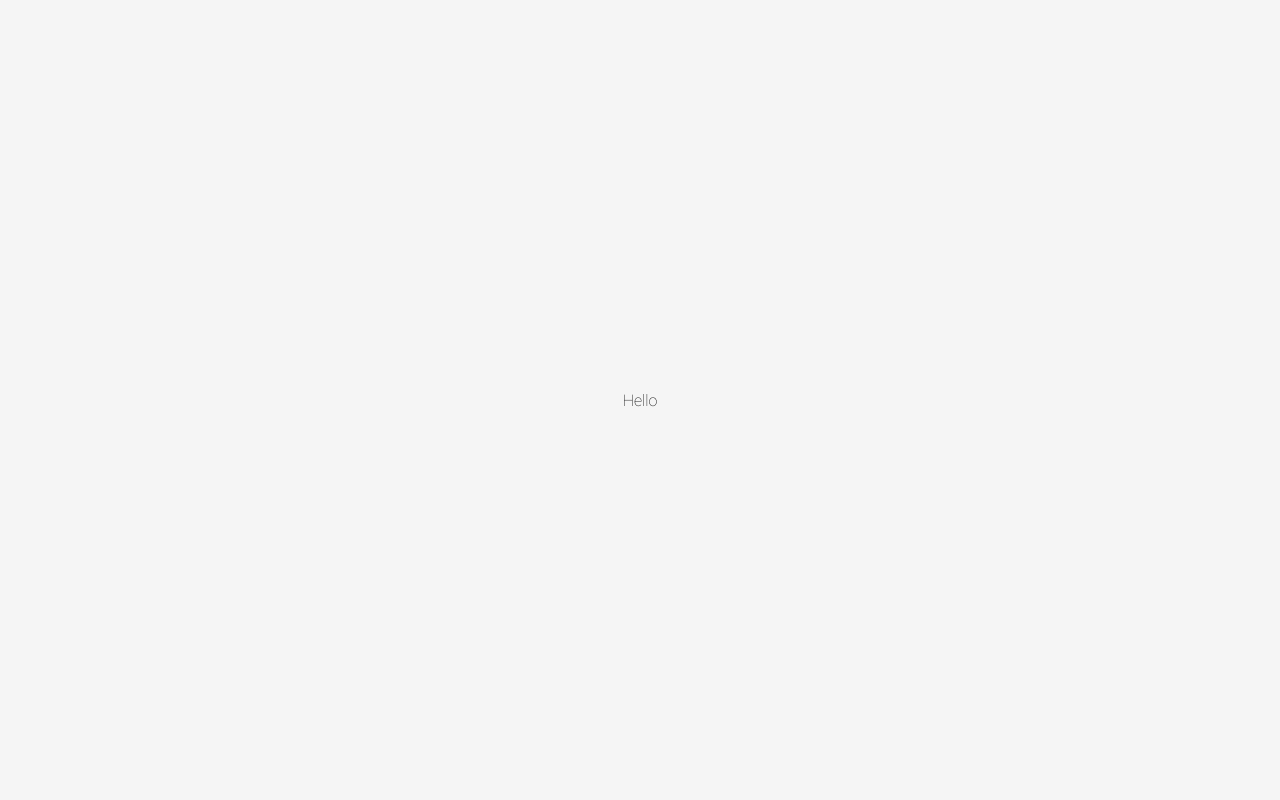
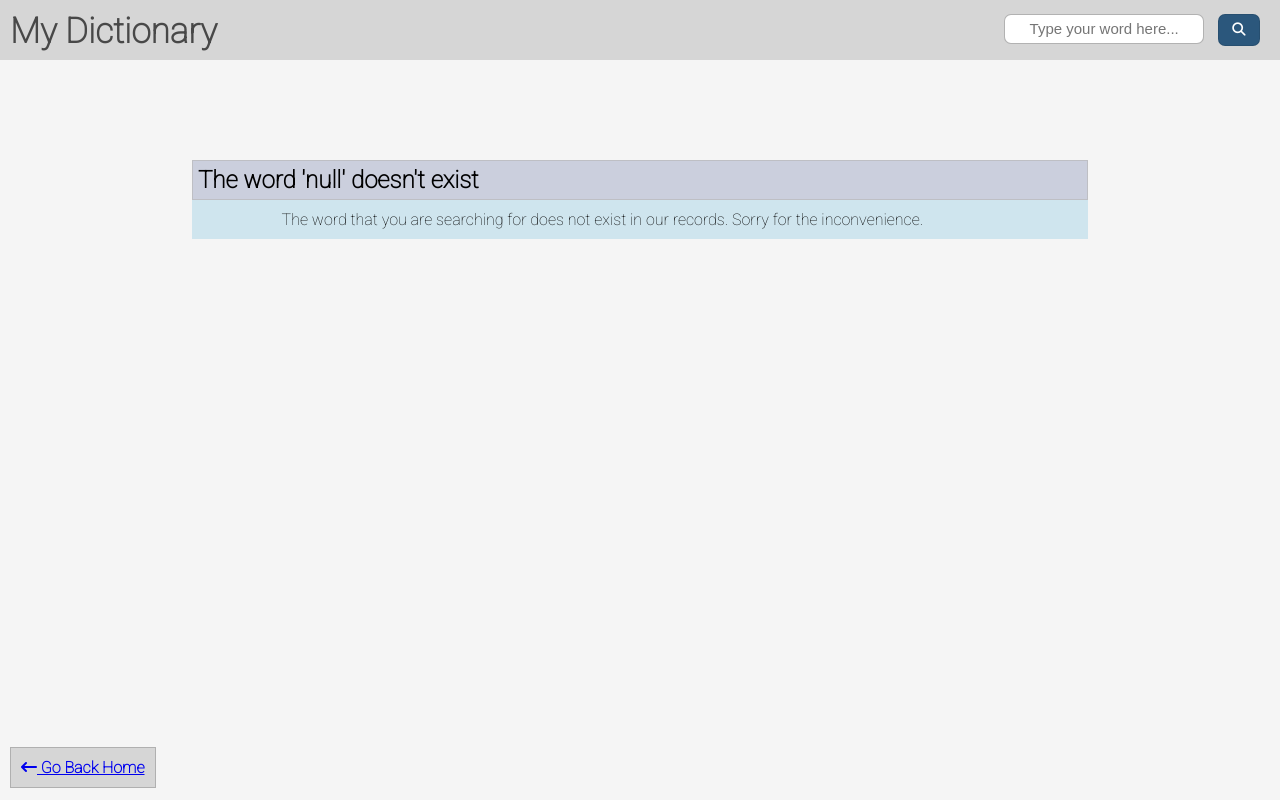
Before and after one commit to satyahbp/dictionary_site, a plain HTML site: page ui/word_page.html in a window 1280 px wide. Drawn offline with Linux system fonts and the light colour scheme.

Commit message:
completed UI functionalities

```diff
--- a/ui/script.js
+++ b/ui/script.js
@@ -1,21 +1,45 @@
 let words_dict = {
-    "dictionary": "a book to take words from",
-    "home": "the place where I find peace"
+    "dictionary": ["a book to take words from"],
+    "home": ["the place where I find peace", "a house"]
 }
 
 function capture_word(){
 
-    // capturing the word
     let input = document.getElementById("search").value;
-
-    // session storing the word
     sessionStorage.setItem("currentWord", input);
-
-    // changing the page
     window.open("word_page.html", "_self");
 }
 
 function present_word(){
+
     let the_word = sessionStorage.getItem("currentWord");
-    console.log(the_word);
+    let word_array = undefined;
+    let word_heading = document.getElementById("word_for_explanation");
+    let word_description = document.getElementById("word_description");
+    let word_list_point = document.getElementById("exp_ul");
+    let li = undefined;
+    let word_meaning = undefined
+    if (words_dict.hasOwnProperty(the_word)){
+
+        word_array = words_dict[the_word];
+        word_heading.innerHTML = the_word;
+
+        word_list_point.innerHTML = ""
+        word_array.forEach(element => {
+            li = document.createElement("li")
+            li.classList.add("desc_point");
+            word_meaning = document.createTextNode(element);
+            word_list_point.appendChild(li);
+            li.appendChild(word_meaning);
+        });
+    }
+    else{
+        word_heading.innerHTML = "The word '" + the_word +"' doesn't exist";
+        word_list_point.innerHTML = "";
+        not_exist_message = document.createElement("div");
+        not_exist_message.setAttribute("id", "not_exist_message");
+        word_description.appendChild(not_exist_message);
+        word_meaning = document.createTextNode("The word that you are searching for does not exist in our records. Sorry for the inconvenience.")
+        not_exist_message.appendChild(word_meaning);
+    }
 }
--- /dev/null
+++ b/ui/word_page.css
@@ -0,0 +1,127 @@
+*{
+    padding: 0;
+    margin: 0;
+    box-sizing: border-box;
+}
+
+body{
+    min-height: 100vh;
+    background: rgb(245, 245, 245);
+    font-family: 'Roboto', sans-serif;
+}
+
+header{
+    position: relative;
+    background: rgb(214, 214, 214);
+    display: flex;
+    justify-content: space-between;
+    align-items: center;
+    height: 60px;
+    width: 100vm;
+}
+
+header h1{
+    color: rgba(36, 36, 36, 0.8);
+    font-size: 35px;
+    display: inline-block;
+    /* position: absolute; */
+    margin: 3px 0px 0px 5px;
+    padding: 5px;
+    /* border: 1px solid green; */
+}
+
+#search_container{
+    position: absolute;
+    right: 20px;
+    /* bottom: 0px; */
+    display: inline-block;
+    /* justify-content: center; */
+    /* align-items: center; */
+}
+
+#search{
+    height: 30px;
+    width: 200px;
+    border: 1px solid rgba(58, 58, 58, 0.39);
+    border-radius: 7px;
+    text-align: center;
+    font-size: 15px;
+    margin-right: 10px;
+}
+
+#search_button{
+    border-radius: 7px;
+    border: 1px solid rgba(0, 0, 0, 0.1);
+    overflow: hidden;
+    background: rgb(0 55 102 / 80%);
+    cursor: pointer;
+}
+
+#search_button:hover{
+    background: rgba(1, 75, 139, 0.8);
+}
+
+#search_button:active{
+    background: rgb(0 55 102 / 80%);
+}
+
+#search_button_icon{
+    position: relative;
+    display: flex;
+    height: 30px;
+    width: 40px;
+    justify-content: center;
+    align-items: center;
+    /* background: rgb(0 55 102 / 80%); */
+    color: rgb(255, 255, 255);
+
+}
+
+main{
+    display: flex;
+    flex-direction: row;
+    justify-content: center;
+    margin-top: 100px;
+}
+
+#word_explanation{
+    display: flex;
+    flex-direction: column;
+    align-items: center;
+    /* border: 1px solid red; */
+    background: rgb(207, 229, 238);
+    width: 70%;
+}
+
+#word_for_explanation{
+    border: 1px solid rgba(185, 185, 185, 0.7);
+    background: rgb(203, 207, 221);
+    width: 100%;
+    padding: 5px 0px 5px 5px;
+    /* margin: 10px 0px; */
+}
+
+#word_description{
+    width: 80%;
+}
+
+.desc_point{
+    list-style: disc;
+    /* border: 1px solid blue; */
+    margin: 10px;
+    /* font-weight: 700; */
+}
+
+#not_exist_message{
+    margin: 10px 0px;
+}
+
+footer{
+    padding: 10px;
+    position: fixed;
+    margin: 0px 0px 10px 10px;
+    bottom: 2px;
+    border: 1px solid rgba(61, 61, 61, 0.25);
+    font-weight: 900;
+    background: rgb(214, 214, 214);
+}
--- a/ui/word_page.html
+++ b/ui/word_page.html
@@ -5,13 +5,52 @@
     <meta http-equiv="X-UA-Compatible" content="IE=edge">
     <meta name="viewport" content="width=device-width, initial-scale=1.0">
     <title>Word</title>
-    <link rel="stylesheet" href="style.css">
+    <link rel="stylesheet" href="word_page.css">
     <link href="https://fonts.googleapis.com/css2?family=Roboto:wght@100&display=swap" rel="stylesheet">
     <script src="https://kit.fontawesome.com/c2b61aad65.js" crossorigin="anonymous"></script>
 </head>
 <script src="script.js"></script>
 
 <body onload="present_word()">
-    Hello
+    <header>
+        <a href="index.html"><h1>My Dictionary</h1></a>
+        <div id="search_container">
+            <input type="text" name="search_bar" id="search" placeholder="Type your word here...">
+            <button type="submit" id="search_button" onclick="capture_word()"><i
+                    class="fa-solid fa-magnifying-glass" id="search_button_icon"></i></button>
+
+            <script>
+                let input = document.getElementById("search");
+                input.addEventListener("keypress", function (event) {
+                    if (event.key === "Enter") {
+                        event.preventDefault();
+                        document.getElementById("search_button").click();
+                    }
+                })
+            </script>
+        </div>
+    </header>
+
+    <main>
+        <div id="word_explanation">
+
+            <h2 id="word_for_explanation">Satyajeet</h2>
+
+            <div id="word_description">
+                <ul id="exp_ul">
+                    <li class="desc_point">
+                        A cool person.
+                    </li>
+                    <li class="desc_point">A great coder.</li>
+                </ul>
+
+                <!-- <div id="not_exist_message"></div> -->
+            </div>
+        </div>
+    </main>
+
+    <footer>
+       <a href="index.html" id="back_footer"><i class="fa-solid fa-arrow-left-long"></i> Go Back Home</a>
+    </footer>
 </body>
 </html>
```
Also changed, not shown: ui/index.html (+12 -2 lines).
